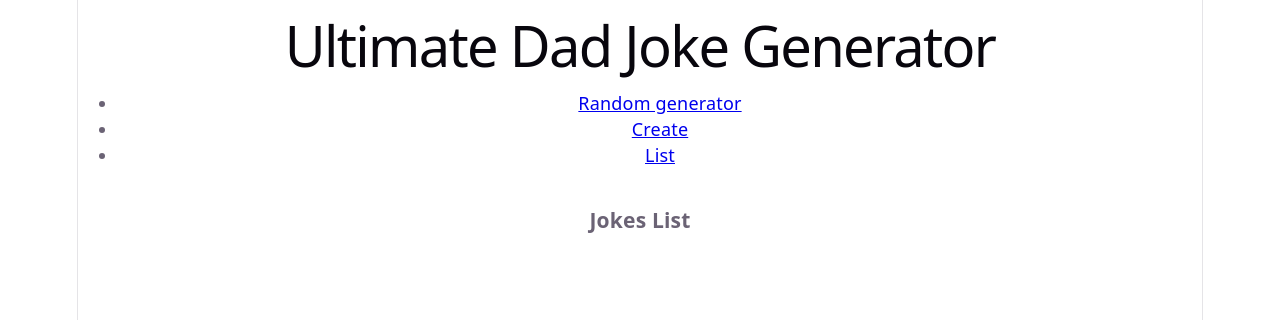
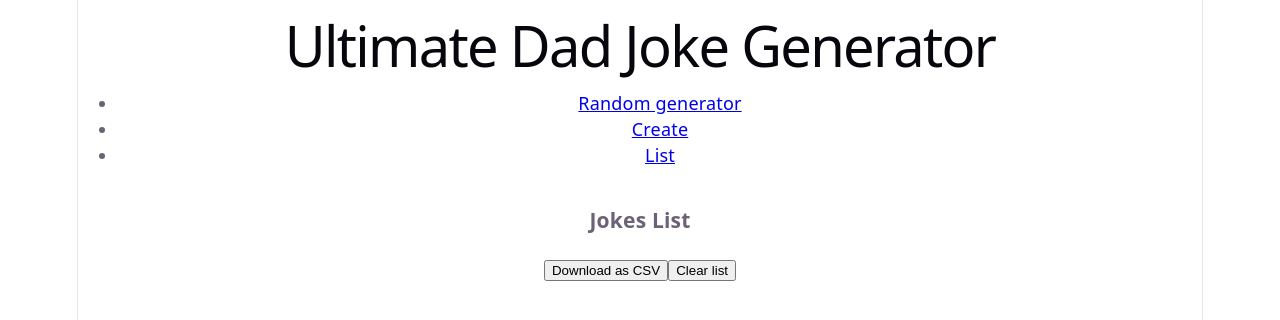
Before and after one commit to velipetriturunen/dad_jokes_app, a React (Vite) app: page /list in a window 1280 px wide. Shown: the top 320 px of the page. Built offline with nearby package versions, Linux system fonts and the light colour scheme.

Commit message:
Listan voi ladata csv tiedostona

```diff
--- a/src/App.jsx
+++ b/src/App.jsx
@@ -11,13 +11,19 @@ import { ToastContainer, toast} from 'react-toastify'
 function App() {
     const [jokesArray, setJokesArray] = useState([])
 
+    //Add a joke to a list
     function addJoke(joke) {
         setJokesArray((currentJokes) => [
             ...currentJokes, joke
         ])
     }
 
-    //Warnings
+    //clear the list
+    function clearList() {
+        setJokesArray([]);
+    }
+
+    //Toast Warnings
     const toastWarning = (text) => {
         toast.warn(text, {
             position: "top-right",
@@ -31,6 +37,19 @@ function App() {
             });
     }
 
+    //Toast Errors
+    const toastError = (text) => {
+        toast.error(text, {
+            position: "top-right",
+            autoClose: 5000,
+            hideProgressBar: false,
+            closeOnClick: false,
+            pauseOnHover: true,
+            draggable: true,
+            progress: undefined,
+            theme: "colored",
+            });
+    }
 
 
 
@@ -43,8 +62,8 @@ function App() {
 
             <Routes>
                 <Route path="/" element={<RandomJokes onSaveJoke={addJoke} toastWarning={toastWarning}/>} />
-                <Route path="/create" element={<CreateJokes onSaveJoke={addJoke}/>} />
-                <Route path="/list" element={<JokesList jokes={jokesArray}/>} />
+                <Route path="/create" element={<CreateJokes onSaveJoke={addJoke} toastError={toastError}/>} />
+                <Route path="/list" element={<JokesList jokes={jokesArray} clearList={clearList} toastError={toastError}/>} />
             </Routes>
 
             <ToastContainer/>
--- a/src/pages/CreateJokes.jsx
+++ b/src/pages/CreateJokes.jsx
@@ -1,40 +1,27 @@
 import { useState } from 'react';
-import { ToastContainer, toast} from 'react-toastify'
 
-function CreateJokes({onSaveJoke}) {
+function CreateJokes({onSaveJoke, toastError}) {
     const [joke, setJoke] = useState("");
-
-    //Error message
-    const errorNotification = () => {
-        toast
-    }
 
     //Submit handling
     const handleSubmit = (e) => {
         e.preventDefault();
-
-        if (!joke.trim()) return;
-
+        if (!joke.trim()) {
+            toastError("A joke cannot be empty!")
+         return;
+        }
         onSaveJoke(joke)
         setJoke("");
     }
 
-
     return (
-
         <div>
             <h3>Create Jokes</h3>
             <form onSubmit={handleSubmit}>
                 <input id="input" type="text" value={joke} onChange={(e) => setJoke(e.target.value)} placeholder="Write a joke"></input>
-
-                <button type="submit">Add</button>
+                <button class="pageButton" type="submit">Add</button>
             </form>
-
-
-
-
         </div>
-
     )
 }
 
--- a/src/pages/JokesList.jsx
+++ b/src/pages/JokesList.jsx
@@ -1,14 +1,34 @@
 
 
-function JokesList({jokes}) {
+function JokesList({jokes, clearList, toastError}) {
 
+    const downloadCSV = () => {
+        if(jokes.length === 0) {
+            toastError("Cannot download an empty list!")
+            return
+        }
+        const csv = jokes.map(joke => `"${String(joke).replace(/"/g, '""')}"`).join("\n");
+        const blob = new Blob([csv], {type: "text/csv;charset=utf-8;"})
+        const url = URL.createObjectURL(blob)
 
+        const link = document.createElement("a");
+        link.href = url;
+        link.download = "jokes.csv";
+        link.click();
+
+        URL.revokeObjectURL(url);
+    }
 
 
 
     return(
         <div>
             <h3>Jokes List</h3>
+
+            <div>
+                <button onClick={downloadCSV}>Download as CSV</button>
+                <button onClick={clearList}>Clear list</button>
+            </div>
 
             <div>
                 <ol>
```
